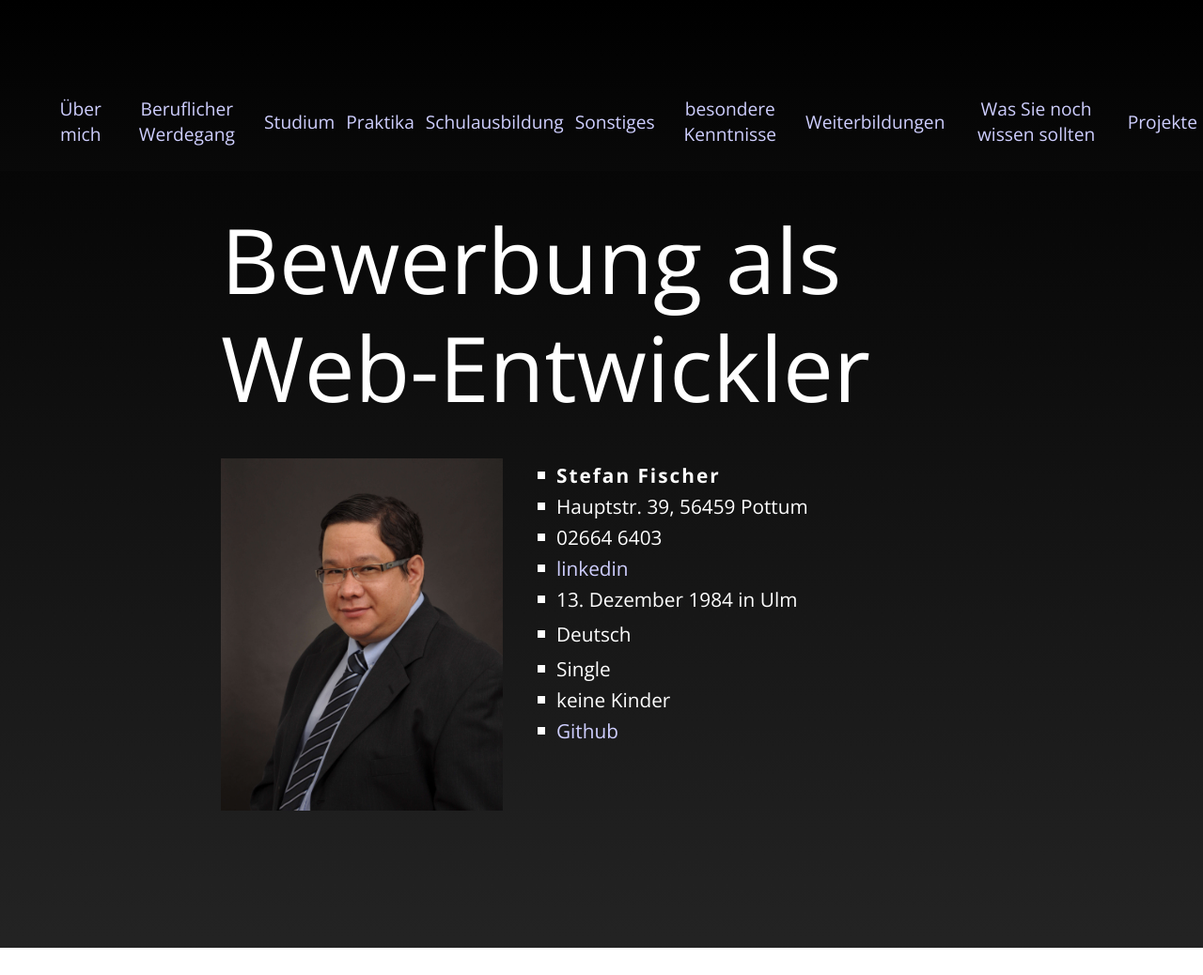
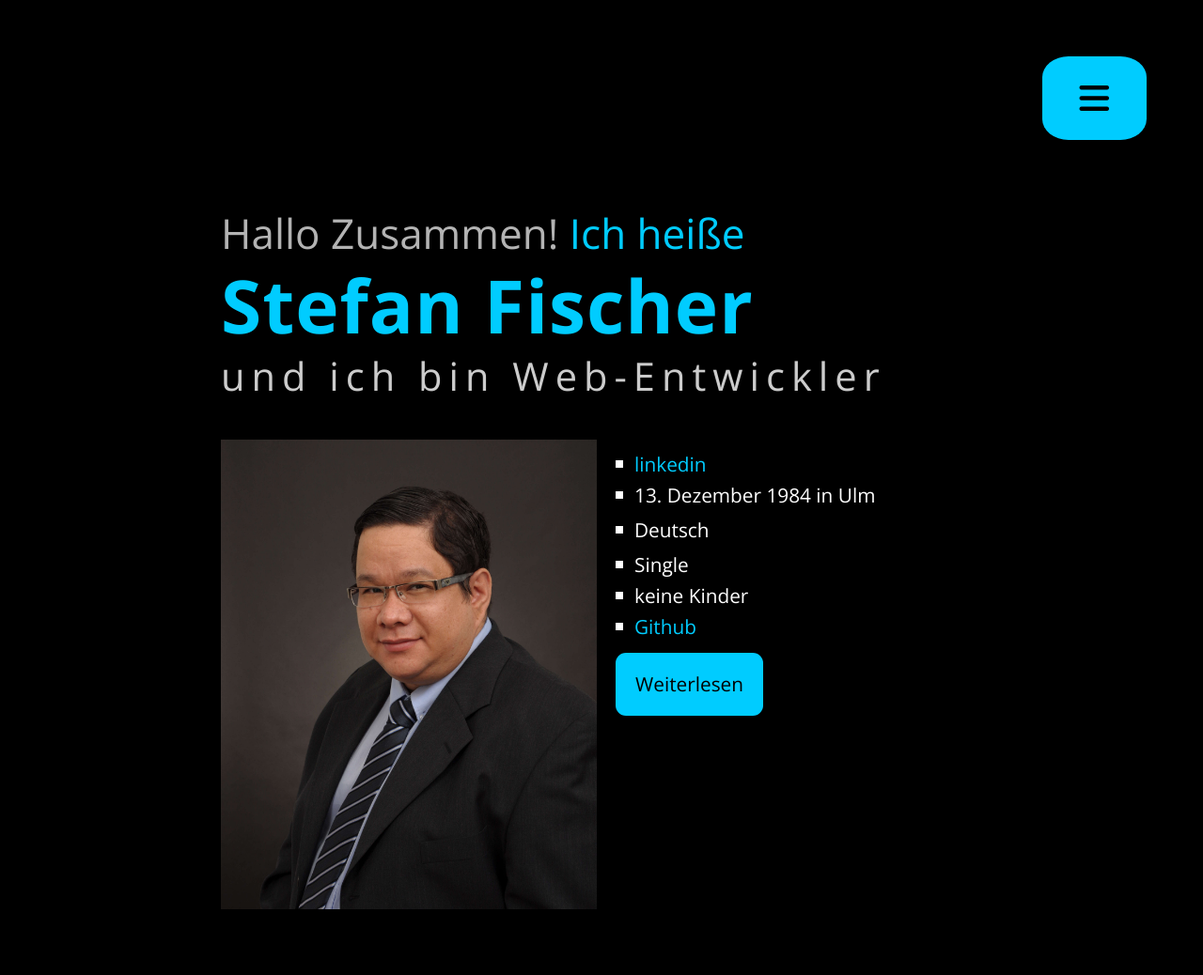
Before and after one commit to raynor84/website, a plain HTML site: page index.html in a window 1280 px wide. Shown: the top 1038 px of the page at 94% size. Drawn offline with nearby package versions, Linux system fonts and the light colour scheme; a web font is replaced by a local one.

Commit message:
neue Version 1.1

```diff
--- a/css/style.css
+++ b/css/style.css
@@ -41,59 +41,101 @@ html {
 
 body {
 	font-size: 16px;
-	background-image: -webkit-linear-gradient(top, black, white);
-	background-image: -moz-linear-gradient(top, black, white);
-
+	background-color: black;
+	--accent-color: #00ccff;
 	font-family: "Open Sans";
 
 }
+span.overline {
+	font-size: 275%;
+	opacity: 0.7;
+}
+span.highlight {
+	color: var(--accent-color);
+	opacity: 1;
+}
 h1 {
-	font-size: 6rem;
+	font-size: 490%;
 	line-height: 1.2;
+	letter-spacing: 1px;
+	font-weight: bolder;
+	color: #00ccff;
 }
-nav {
-	position: fixed;
-	top: 0;
-	left: 0;
-	right: 0;
-	background-image: -webkit-linear-gradient(top, black, #090909);
-	background-image: -moz-linear-gradient(top, black, #090909);
-	 overflow: hidden;
-	 z-index: 12;
-	 text-align: center;
-	 width: 100%;
-}
-nav ul {
-  list-style-type: none;
-  padding: 94px 0px 20px 49px;
-  display: flex;
-  align-items: center;
-  justify-content: center;
-}
-nav .active {
-  background-color: #4CAF50;
-  color: white;
-}
-nav .icon {
-  display: none;
-}
-nav li {
+span.h1.subheadline {
+	font-size: 260%;
+	opacity: 0.8;
+	letter-spacing: 7px;
 }
 
-nav a {
-  display: block;
-  padding: 8px 0px 5px 0px;
-  margin: 0 6px;
-  color: #cfcfff;
-  text-decoration:none;
-  font-size: 120%;
-  border-bottom: 1px solid transparent;
+.trigger,
+.overlay .closebtn  {
+	top: 60px;
+	right: 60px;
+	position: fixed;
+	padding: 20px 40px;
+	font-size: 36px;
+	color: black;
+	background-color: #00ccff;
+	border-radius: 25%;
 }
-nav li a:hover {
-  background-color: #111;
-  border-bottom: 1px solid #cfcfff;
+.trigger:hover {
+	color: white;
+	cursor: pointer;
+}
+.overlay .closebtn {
+	position: absolute;
+	font-size: 49px;
+}
+/* The Overlay (background) */
+.overlay {
+  /* Height & width depends on how you want to reveal the overlay (see JS below) */
+  height: 0%;
+  width: 100%;
+  position: fixed; /* Stay in place */
+  z-index: 1; /* Sit on top */
+  left: 0;
+  top: 0;
+  background-color: rgb(0,0,0); /* Black fallback color */
+  background-color: rgba(0,0,0, 0.9); /* Black w/opacity */
+  overflow-x: hidden; /* Disable horizontal scroll */
+  transition: 1s; /* 0.5 second transition effect to slide in or slide down the overlay (height or width, depending on reveal) */
+}
 
+/* Position the content inside the overlay */
+.overlay-content {
+  position: absolute;
+  top: 0%;
+  width: 100%; /* 100% width */
+  text-align: center; /* Centered text/links */
 }
+.overlay-content ul > li:nth-child(2) {
+	margin-top: 135px; /* 25% from the top */
+}
+.overlay-content ul ul > li:nth-child(2) {
+	margin-top: 0%;
+}
+/* The navigation links inside the overlay */
+.overlay li,
+.overlay li a {
+  padding: 8px;
+  text-decoration: none;
+  font-size: 56px;
+  color: #818181;
+  display: block; /* Display block instead of inline */
+  transition: 0.3s; /* Transition effects on hover (color) */
+}
+.overlay-content ul ul > li,
+.overlay-content ul ul > li a {
+	font-size: 30px;
+}
+
+/* When you mouse over the navigation links, change their color */
+.overlay a:hover, .overlay a:focus {
+  color: #f1f1f1;
+}
+
+/* Position the close button (top right corner) */
+
 /* When the screen is less than 600 pixels wide, hide all links, except for the first one ("Home"). Show the link that contains should open and close the topnav (.icon) */
 main {
 	padding: 0;
@@ -111,14 +153,15 @@ section {
 	left: 40px;
 	z-index: 12;
 }
+
 .steckbrief {
 	color: white;
 	margin: 196px 0 0 0;
 }
 
 .steckbrief img {
-	width: 300px;
-	margin: 40px 30px 20px 0px;
+	width: 400px;
+	margin: 40px 20px 20px 0px;
 	float: left;
 }
 .steckbrief .me {
@@ -131,7 +174,7 @@ section {
 .steckbrief .text {
 	float: left;
 	display:inline-block;
-	margin: 46px 0 0 7px;
+	margin: 46px 0 0 0px;
 	font-size: 130%;
 	line-height: 1.2;
 }
@@ -157,9 +200,22 @@ section {
 }
 .steckbrief .text a {
 	text-decoration: none;
-	color: #cfcfff;;
+	color: #00ccff;;
 }
-
+.steckbrief .text a:hover {
+	color: rgba(81, 220, 255, 1);
+}
+.cta.button {
+	background-color: #00ccff;
+	padding: 21px;
+	margin: 15px 0 0 0;
+	border-radius: 11px;
+	display: inline-block;
+	color: black !important;
+}
+.cta.button:hover {
+	background-color: rgba(81, 220, 255, 1);
+}
 .steckbrief .text .sprache,
 .steckbrief .text .familienstand
  {
@@ -292,3 +348,6 @@ b {
     margin: 0 0 0 30px;
     height: 153px;
 }
+.project-tile img:hover {
+	opacity: 0.8;
+}
--- a/index.html
+++ b/index.html
@@ -12,36 +12,54 @@
 		<script src="./js/link.js" language="javascript" type="text/javascript"></script>
 	</head>
 	<body>
-		<header></header>
-		<nav class="navbar" id="navbar">
+		<div class="trigger" onclick="openNav()">
 			<ul>
-				<li><a href="#uebermich" class="anchorlink">Über mich</a></li>
+				<li><span><i class="fa fa-bars"></i></span></li>
+
+				<!--
+
+				<li class="icon"><a href="javascript:void(0);" onclick="myFunction()"><i class="fa fa-bars"></i></a></li>
+			-->
+
+			</ul>
+		</div>
+		<nav id="myNav" class="overlay">
+
+			<div class="overlay-content">
+				<ul>
+					<li><a href="javascript:void(0)" class="closebtn" onclick="closeNav()"><i class="fa  fa-times"></i></a></li>
+					<li><a href="#uebermich" class="anchorlink">Über mich</a>
+					<ul>
 						<li><a href="#beruflicherwerdegang" class="anchorlink">Beruflicher Werdegang</a></li>
 						<li><a href="#studium" class="anchorlink">Studium</a></li>
 						<li><a href="#praktika" class="anchorlink">Praktika</a></li>
 						<li><a href="#schulausbildung" class="anchorlink">Schulausbildung</a></li>
 						<li><a href="#sonstiges" class="anchorlink">Sonstiges</a></li>
+					</ul>
+					</li>
+						<li>Kentnisse</li>
+						<ul>
 							<li><a href="#besonderekenntnisse" class="anchorlink">besondere Kenntnisse</a></li>
 							<li><a href="#weiterbildungen" class="anchorlink">Weiterbildungen</a></li>
 							<li><a href="#wassienochwissensollten" class="anchorlink">Was Sie noch wissen sollten</a></li>
+						</ul>
 					<li><a href="#projekte" class="anchorlink">Projekte</a></li>
-				<li class="icon"><a href="javascript:void(0);" onclick="myFunction()"><i class="fa fa-bars"></i></a></li>
-
 				</ul>
+			</div>
 		</nav>
 		<section class="steckbrief clearfix" id="welcome-section">
 			<a name="uebermich" class="hidden">Über mich</a>
 			<!--<p class="marker">&raquo;</p>-->
 			<div class="me">
-				<h1 class="hero">Bewerbung als Web-Entwickler</h1>
+				<span class="overline">Hallo Zusammen! </span><span class="overline highlight">Ich heiße</span>
+				<h1 class="hero">Stefan Fischer</h1>
+				<span class="h1 subheadline">und ich bin Web-Entwickler</span>
+
 				<div class="box">
 					<div class="left">
 						<img src="./img/ich.jpg" />
 					</div>
 					<div class="text">
-								<span class="name">Stefan Fischer</span><br />
-								<span class="adresse">Hauptstr. 39, 56459 Pottum</span><br />
-								<span class="telefon">02664 6403</span><br />
 								<span class="linkedin"><a href="https://www.linkedin.com/in/stefan-fischer-450baa34/" target="_blank">linkedin</a>
 								</span><br />
 								<span class="geburtstag">13. Dezember 1984 in Ulm</span><br />
@@ -49,7 +67,7 @@
 								<span class="familienstand">Single</span><br />
 								<span class="kinder">keine Kinder</span><br />
 								<span class="github"><a href="https://github.com/raynor84" target="_blank">Github</a></span><br />
-
+								<a class="button cta anchorlink" href="#skills">Weiterlesen</a>
 							</div>
 					<div class="clearfix"></div>
 				</div>
@@ -298,6 +316,9 @@
 				</div>
 			</article>
 		</section>
+		<span class="adresse">Hauptstr. 39, 56459 Pottum</span><br />
+		<span class="telefon">02664 6403</span><br />
+
 		</main>
 	</body>
 </html>
--- a/js/link.js
+++ b/js/link.js
@@ -1,23 +1,22 @@
 
 function scrollToAnchor(aid){
     var aTag = $("[name='"+ aid +"']");
-    $('html,body').animate({scrollTop: aTag.offset().top-$("nav").height()},'slow');
+    $('html,body').stop(true, true).delay(500).animate({scrollTop: aTag.offset().top},'slow');
 }
 $(document).ready(function(){
 
 	$(".anchorlink").click(function(e) {
 		e.preventDefault();
-	   	myFunction();
+	   	closeNav();
 		var aid = $(this).attr("href");
 	   	scrollToAnchor(aid.substring(1));
 	});
 });
 /* Toggle between adding and removing the "responsive" class to topnav when the user clicks on the icon */
-function myFunction() {
-  var x = document.getElementById("navbar");
-  if (x.className === "navbar") {
-    x.className += " responsive";
-  } else {
-    x.className = "navbar";
-  }
+function openNav() {
+  document.getElementById("myNav").style.height = "100%";
 }
+
+function closeNav() {
+  document.getElementById("myNav").style.height = "0%";
+}
```
Also changed, not shown: img/ich_ai.png (added), img/landscape.png (added). Lines whose indentation alone changed are shown as unchanged.
